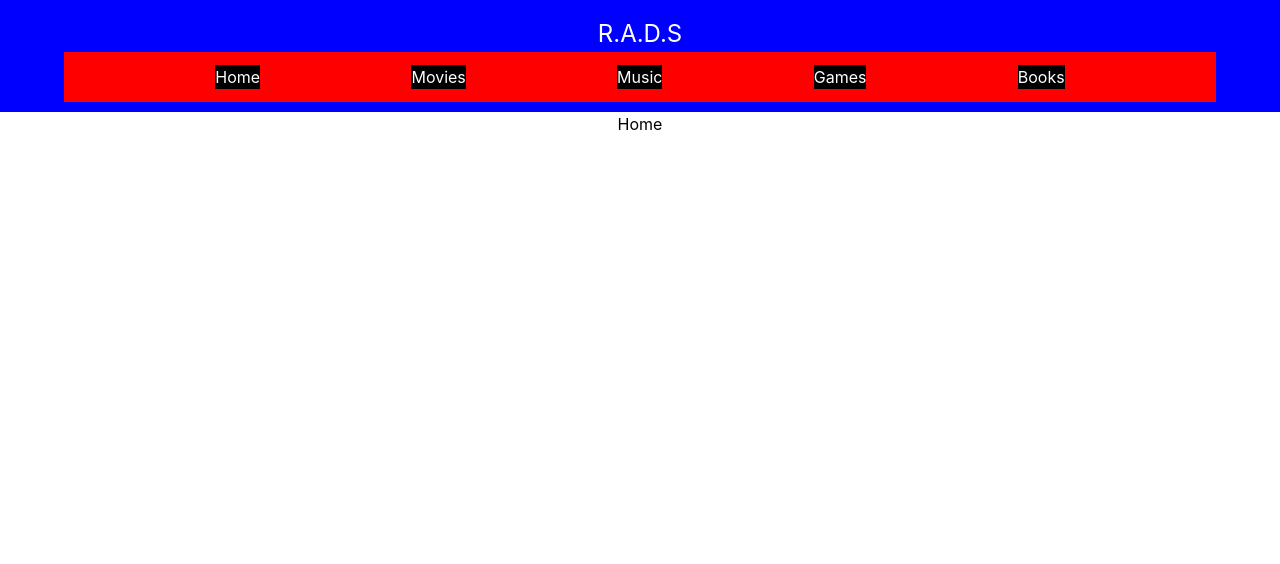
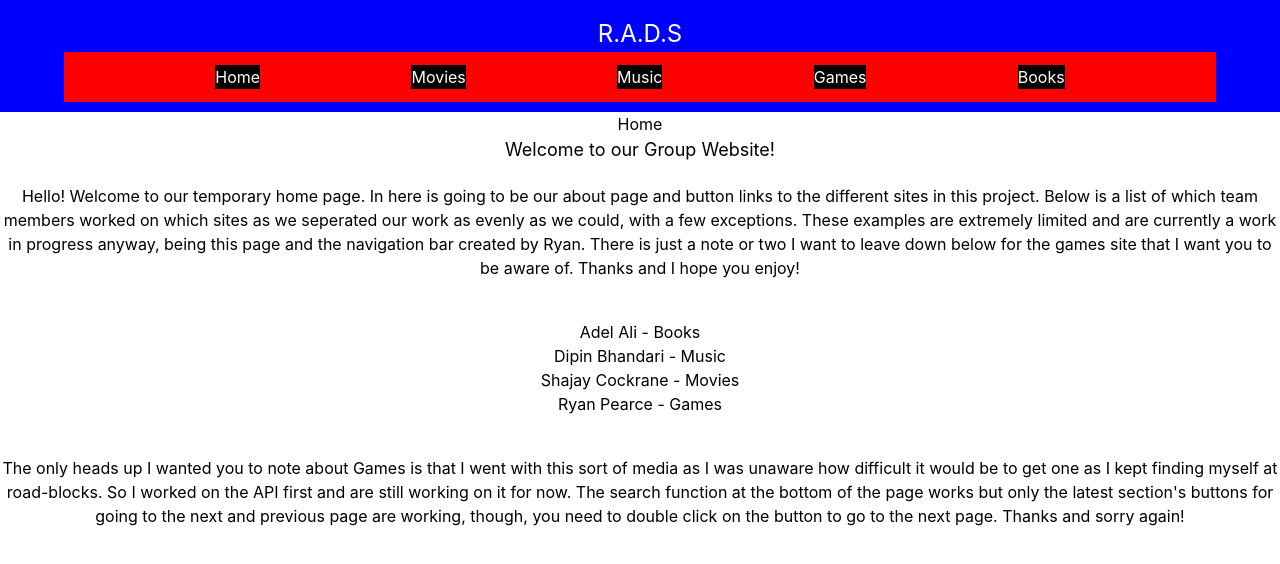
Before and after one commit to RyanPearceN01366544/adv-front-end-programming-group-project, a React (Create React App) app: page / in a window 1280 px wide. Shown: the top 564 px of the page. Built offline with nearby package versions, Linux system fonts and the light colour scheme.

Commit message:
Adding Details to Home

```diff
--- a/src/sites/Home.js
+++ b/src/sites/Home.js
@@ -1,9 +1,28 @@
-
-
 export default function Home(){
     return(
         <div>
             <h1>Home</h1>
+            <h1 className='text-lg'>Welcome to our Group Website!</h1>
+            <p className='text-wrap my-5'>
+                Hello! Welcome to our temporary home page.
+                In here is going to be our about page and button links to the different sites in this project.
+                Below is a list of which team members worked on which sites as we seperated our work as evenly as we could, with a few exceptions.
+                These examples are extremely limited and are currently a work in progress anyway, being this page and the navigation bar created by Ryan.
+                There is just a note or two I want to leave down below for the games site that I want you to be aware of.
+                Thanks and I hope you enjoy!
+            </p>
+            <div className='flex-col my-10'>
+                <p>Adel Ali - Books</p>
+                <p>Dipin Bhandari - Music</p>
+                <p>Shajay Cockrane - Movies</p>
+                <p>Ryan Pearce - Games</p>
+            </div>
+            <p className='my-10'>
+                The only heads up I wanted you to note about Games is that I went with this sort of media as I was unaware how difficult it would be to get one as I kept finding myself at road-blocks.
+                So I worked on the API first and are still working on it for now.
+                The search function at the bottom of the page works but only the latest section's buttons for going to the next and previous page are working, though, you need to double click on the button to go to the next page.
+                Thanks and sorry again!
+            </p>
         </div>
     )
 }
```
